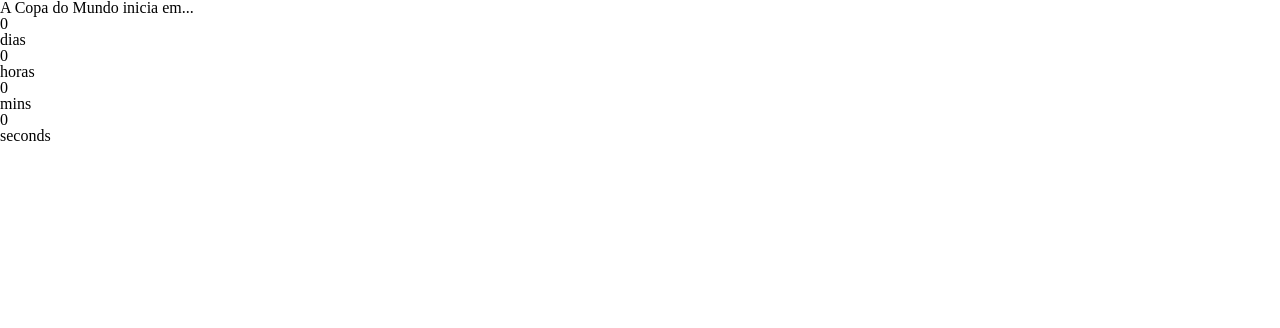
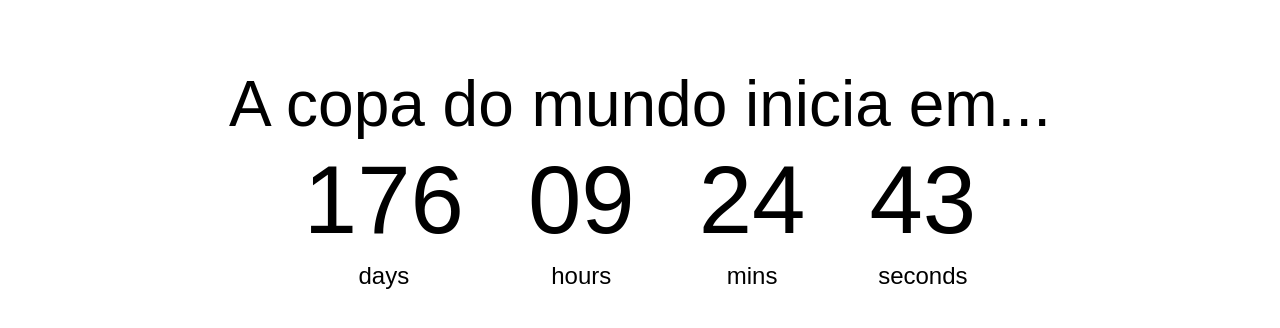
Before and after one commit to wesleydematos/WC_Counter, a plain HTML site: page index.html in a window 1280 px wide. Drawn offline with Linux system fonts and the light colour scheme.

Commit message:
update 28/05

```diff
--- a/assets/css/style.css
+++ b/assets/css/style.css
@@ -0,0 +1,34 @@
+body{
+    display: flex;
+    flex-direction: column;
+    align-items: center;
+    min-height: 100vh;
+    font-family: Arial, Helvetica, sans-serif;
+    margin: 0;
+}
+
+h1{
+    font-weight: normal;
+    font-size: 4rem;
+    margin-top: 4.5rem;
+}
+
+.countdownContainer{
+    display: flex;
+    flex-wrap: wrap;
+    justify-content: center;
+}
+
+.text{
+    font-size: 6rem;
+    line-height: 1;
+    margin: 1rem 2rem;
+}
+
+.countdown-el{
+    text-align: center;
+}
+
+.countdown-el span{
+    font-size: 1.5rem;
+}
--- a/assets/js/script.js
+++ b/assets/js/script.js
@@ -0,0 +1,33 @@
+const daysEl = document.getElementById("days");
+const hoursEl = document.getElementById("hours");
+const minsEl = document.getElementById("mins");
+const secondsEl = document.getElementById("seconds");
+
+const worldCup = "21 Nov 2022";
+
+function countdown(){
+
+    const worldCupDate = new Date(worldCup);
+    const courrentDate = new Date();
+
+    const totalSeconds = (worldCupDate - courrentDate) / 1000;
+
+    const days = Math.floor(totalSeconds / 3600 / 24);
+    const hours = Math.floor(totalSeconds / 3600) %24;
+    const mins = Math.floor(totalSeconds / 60) % 60;
+    const seconds = Math.floor(totalSeconds) % 60;
+
+    daysEl.innerHTML = days;
+    hoursEl.innerHTML = formatTime (hours);
+    minsEl.innerHTML = formatTime (mins);
+    secondsEl.innerHTML = formatTime (seconds);
+
+}
+
+function formatTime(time){
+    return time < 10 ? `0${time}` : time;
+}
+
+countdown();
+
+setInterval(countdown, 1000);
--- a/index.html
+++ b/index.html
@@ -11,30 +11,28 @@
 </head>
 <body>
 
-<main>
-    <h1>A Copa do Mundo inicia em...</h1>
+    <h1>A copa do mundo inicia em...</h1>
     <div class="countdownContainer">
-            <div class="countdownEl daysC">
+        <div class="countdown-el days-c">
             <p class="text" id="days">0</p>
-                <span>dias</span>
+            <span>days</span>
         </div>
 
-            <div class="countdownEl daysC">
+         <div class="countdown-el days-c">
             <p class="text" id="hours">0</p>
-                <span>horas</span>
+            <span>hours</span>
          </div>
 
-            <div class="countdownEl daysC">
+        <div class="countdown-el days-c">
             <p class="text" id="mins">0</p>
             <span>mins</span>
         </div>
 
-            <div class="countdownEl daysC">
+        <div class="countdown-el days-c">
             <p class="text" id="seconds">0</p>
             <span>seconds</span>
         </div>
     </div>
-</main>
 
 </body>
 </html>
```
Lines whose indentation alone changed are shown as unchanged.
